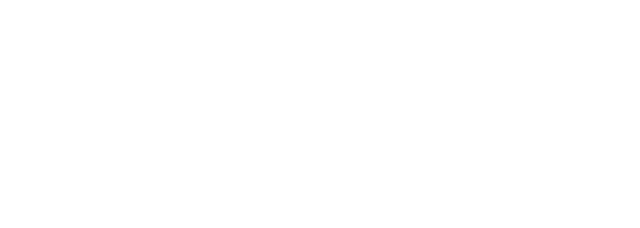
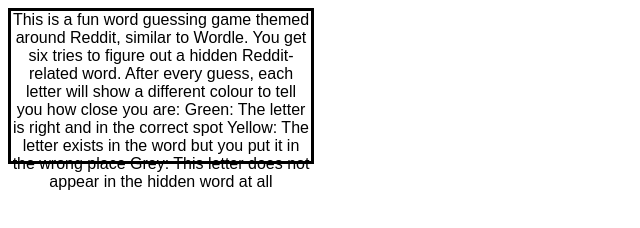
Before and after one commit to shichong8634/Guess-the-reddit-word-competition-event----Yunlong_Wang, a website: page src/help_content.html in a window 1280 px wide. Shown: the whole page, without its empty margins (0-640 px from the left). Drawn offline with Linux system fonts and the light colour scheme.

Commit message:
Designing 3 help htmls.
----Yunlong Wang(Computing major(Year 2) in Griffith College Dublin)
----Updated in 22:22 21/6/2026

```diff
--- a/src/help_content.html
+++ b/src/help_content.html
@@ -1,10 +1,21 @@
 <!DOCTYPE html>
 <html lang="en">
+
 <head>
     <meta charset="UTF-8">
-    <title>Title</title>
+    <title>Help_Content</title>
+    <Link rel="stylesheet" type="text/css" href="style.css">
 </head>
+
 <body>
 
+<div class="help_content">
+    This is a fun word guessing game themed around Reddit, similar to Wordle. You get six tries to figure out a hidden Reddit-related word. After every guess, each letter will show a different colour to tell you how close you are:
+    Green: The letter is right and in the correct spot
+    Yellow: The letter exists in the word but you put it in the wrong place
+    Grey: This letter does not appear in the hidden word at all
+</div>
+
 </body>
+
 </html>
--- a/src/style.css
+++ b/src/style.css
@@ -25,3 +25,10 @@
 .author{
     margin-top:65px;
 }
+
+.help_content{
+    width:300px;
+    height:150px;
+    border-style: solid;
+    border-color: black;
+}
```
Also changed, not shown: src/help.html (+3 -3 lines).
